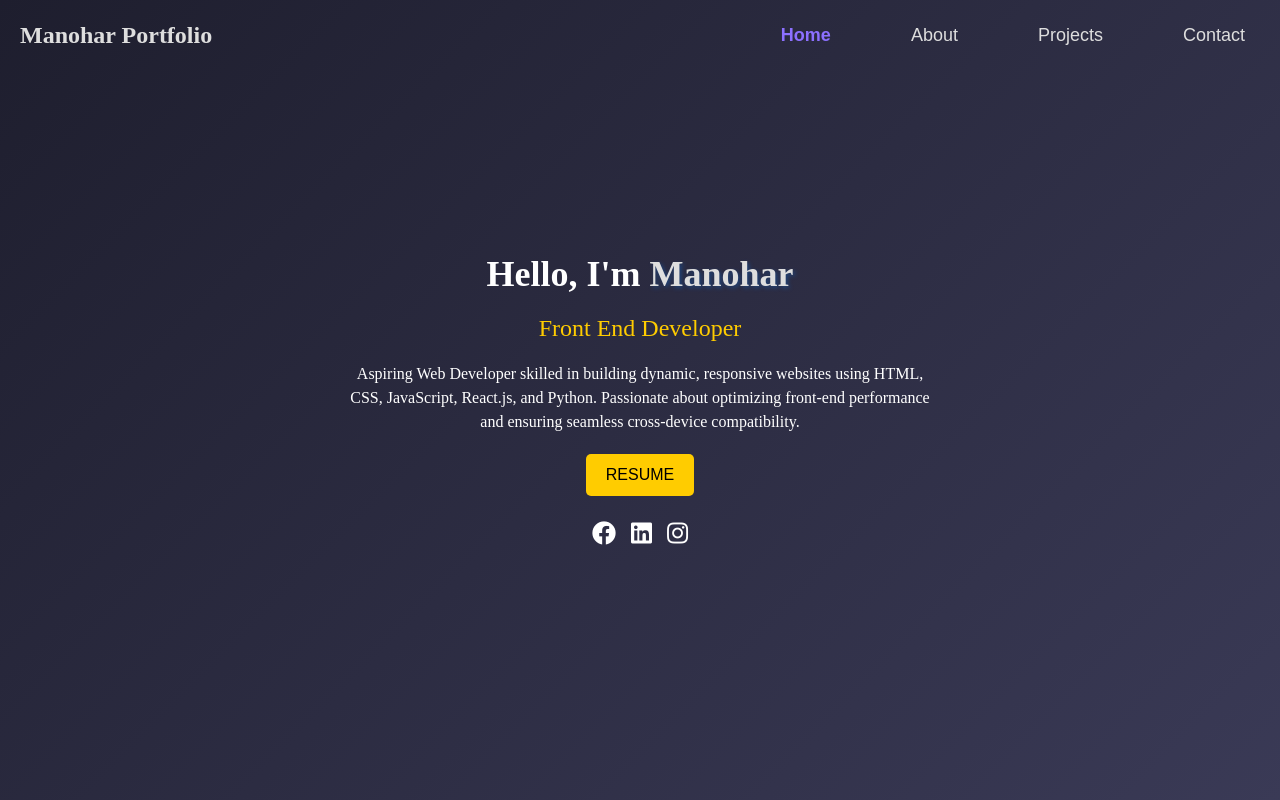
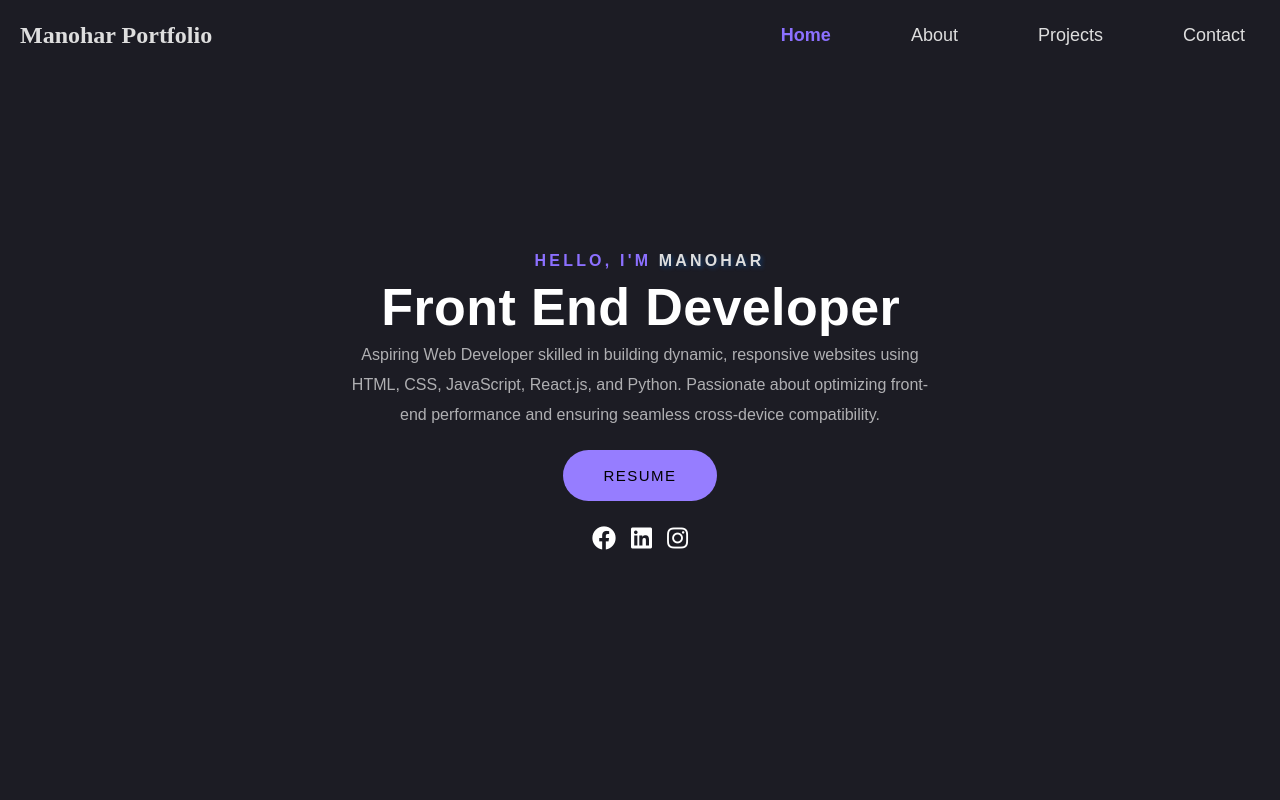
Before and after one commit to manu1242/ManoharPortfolio, a React (Create React App) app: page / in a window 1280 px wide. Shown: the top 800 px of the page. Built offline with nearby package versions, Linux system fonts and the light colour scheme.

Commit message:
Update Home.css

```diff
--- a/src/pages/Home.css
+++ b/src/pages/Home.css
@@ -1,9 +1,10 @@
 .landing-container {
+    width: 100vw;
     display: flex;
     justify-content: center;
     align-items: center;
     height: 100vh;
-    background: linear-gradient(135deg, #1e1e2e, #3a3a56);
+    background: #1C1C24;
     color: #fff;
     text-align: center;
     padding: 20px;
@@ -15,12 +16,14 @@
 }
 
 .title-text {
-    font-size: clamp(24px, 5vw, 36px);
-    font-weight: bold;
-    color: #ffffff;
-    text-align: center;
-    margin-bottom: 20px;
-    text-transform: capitalize;
+    text-transform: uppercase;
+    color: rgb(140, 112, 255);
+    font-family: "Source Sans 3", sans-serif;
+    letter-spacing: 0.2rem;
+    width: calc(100% + 1.2rem);
+    font-size: 0.999em;
+    line-height: 1.725;
+    font-weight: 600;
 }
 
 .emphasized {
@@ -30,15 +33,23 @@
 }
 
 .typing-effect {
-    font-size: 24px;
-    color: #ffcc00;
-    font-weight: 500;
+    color: rgb(255, 255, 255);
+    font-family: "Source Sans 3", sans-serif;
+    letter-spacing: 0.025rem;
+    width: calc(100% + 0.095rem);
+    font-size: 3.25em;
+    line-height: 1.25;
+    font-weight: 600;
 }
 
+
+
 .intro-text {
-    font-size: 16px;
-    margin: 20px 0;
-    line-height: 1.5;
+    color: rgba(255, 255, 255, 0.65);
+    font-family: "Source Sans 3", sans-serif;
+    font-size: 1em;
+    line-height: 1.875;
+    font-weight: 300;
 }
 
 .button-group {
@@ -50,22 +61,52 @@
 }
 
 .action-btn {
-    background: #ffcc00;
-    color: black;
+    background: rgb(150, 125, 255);
+    padding: 17px 40px;
+    border-radius: 50px;
+    cursor: pointer;
+    border: 0;
+    letter-spacing: 1.5px;
+    text-transform: uppercase;
+    font-size: 15px;
+    transition: all 0.5s ease;
+    position: relative;
 
-    padding: 12px 20px;
-    border: none;
-    cursor: pointer;
-    font-size: 16px;
-    border-radius: 5px;
-    transition: 0.3s ease-in-out;
+    opacity: 0;
+    transform: translateY(50px);
+    animation: slideUp 0.8s ease-in-out forwards;
+}
+
+
+@keyframes slideUp {
+    from {
+        opacity: 0;
+        transform: translateY(50px);
+    }
+    to {
+        opacity: 1;
+        transform: translateY(0);
+    }
 }
 
 
 
+
+
 .action-btn:hover {
-    background-color: #d1e23b;;
-    transform: scale(1.1);
+    letter-spacing: 3px;
+  background-color: hsl(261, 62%, 49%);
+  color: hsl(0, 0%, 100%);
+  box-shadow: rgb(93 24 220) 0px 7px 29px 0px;
+}
+.action-btn:active {
+    letter-spacing: 3px;
+  background-color: hsl(261, 50%, 57%);
+  color: hsl(0, 0%, 100%);
+  box-shadow: rgb(123, 96, 175) 0px 0px 0px 0px;
+  transform: translateY(10px);
+  transition: 100ms;
+
 }
 
 .icon-links {
@@ -84,7 +125,7 @@
 
 .icon-links a:hover {
     transform: scale(1.2);
-    color: #ffcc00;
+    color: rgb(140, 112, 255);
 }
 
 @keyframes fadeEffect {
```
